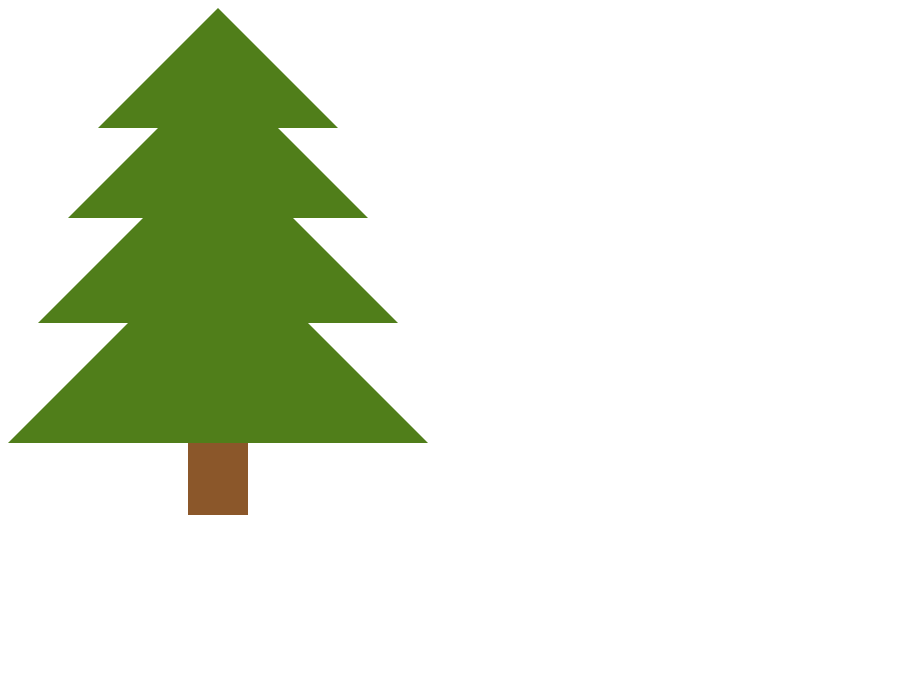
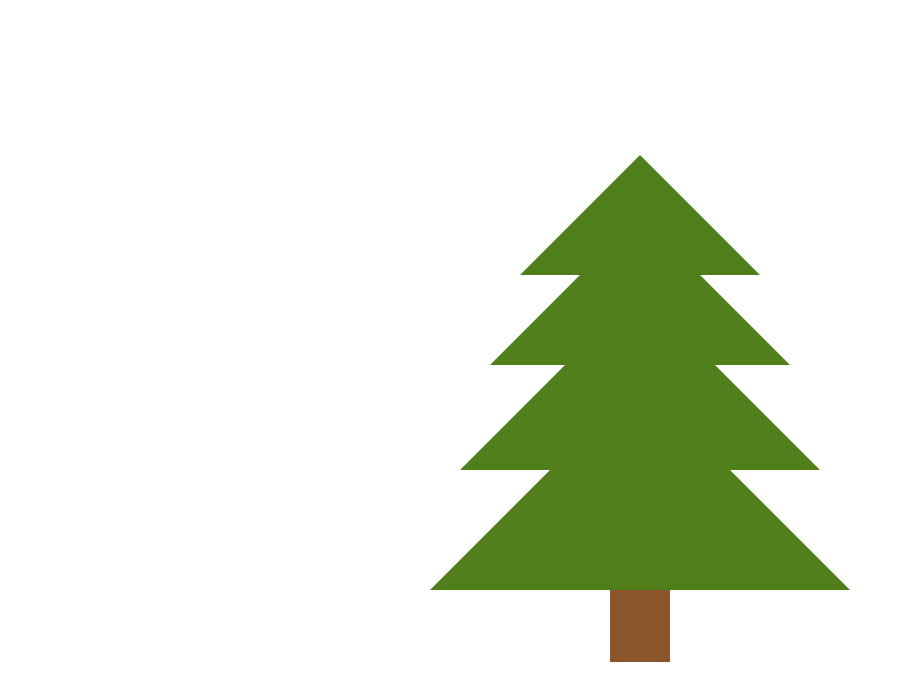
Before and after one commit to KateHoward10/tree-decorator, a plain HTML site: page tree.html in a window 1280 px wide. Shown: the whole page, without its empty margins (0-903 px from the left). Drawn offline with Linux system fonts and the light colour scheme.

Commit message:
Added styling to centralise tree

```diff
--- /dev/null
+++ b/style.css
@@ -0,0 +1,8 @@
+
+.tree-container {
+	width: 100%;
+	height: 100vh;
+	display: flex;
+	align-items: center;
+	justify-content: center;
+}
--- a/tree.html
+++ b/tree.html
@@ -2,8 +2,10 @@
 <html>
 <head>
 	<title>Tree Decorator</title>
+	<link rel="stylesheet" href="style.css">
 </head>
 <body>
+	<div class="tree-container">
 		<svg width="420px" height="507px" viewBox="0 0 420 507">
 		    <g id="Artboard" stroke="none" stroke-width="1" fill="none" fill-rule="evenodd">
 		        <polygon id="Triangle" fill="#507E1A" points="210 0 330 120 90 120"></polygon>
@@ -13,5 +15,6 @@
 		        <rect id="Rectangle" fill="#8B572A" x="180" y="435" width="60" height="72"></rect>
 		    </g>
 		</svg>
+	<div>
 </body>
 </html>
```
Lines whose indentation alone changed are shown as unchanged.
